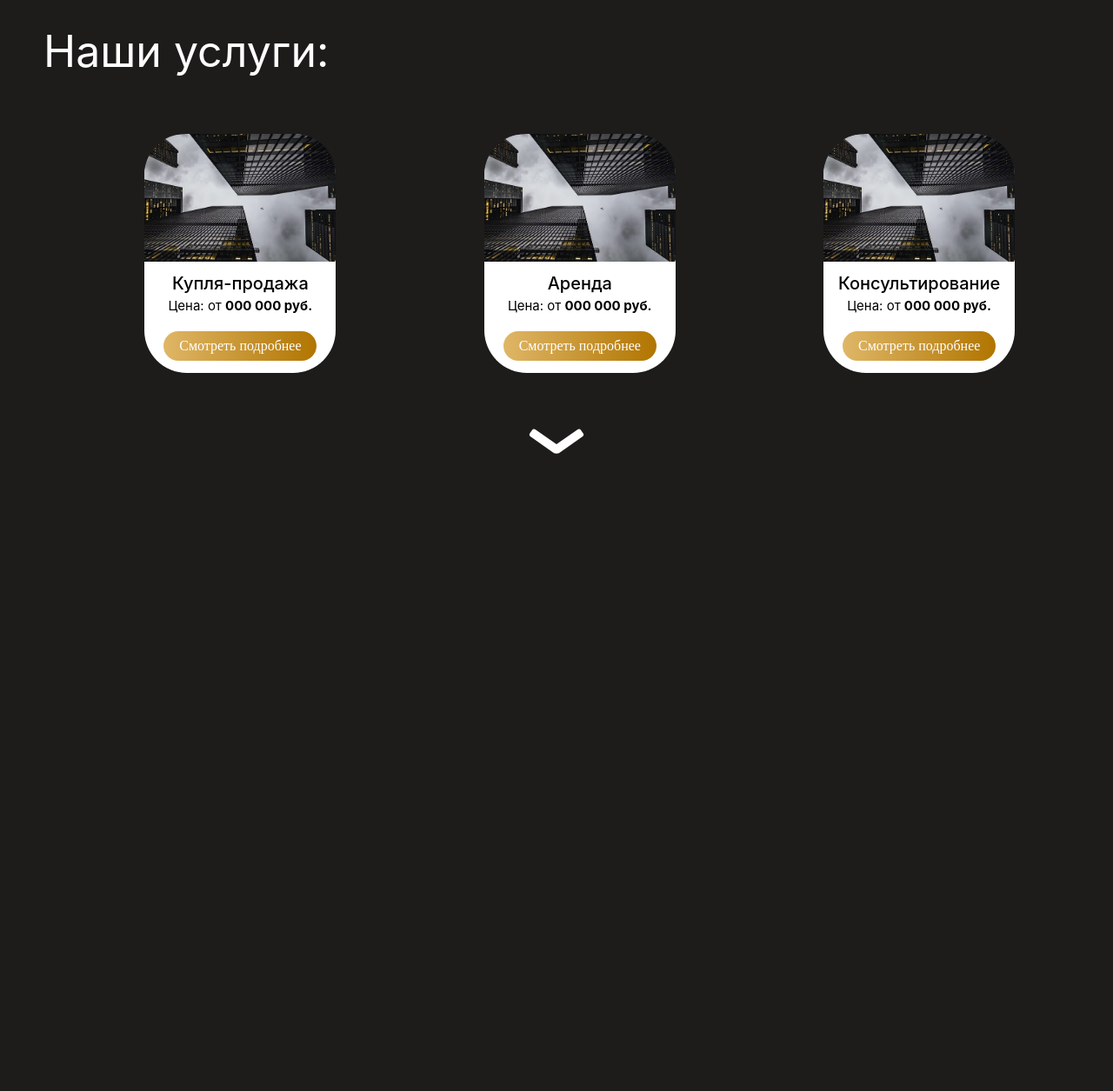
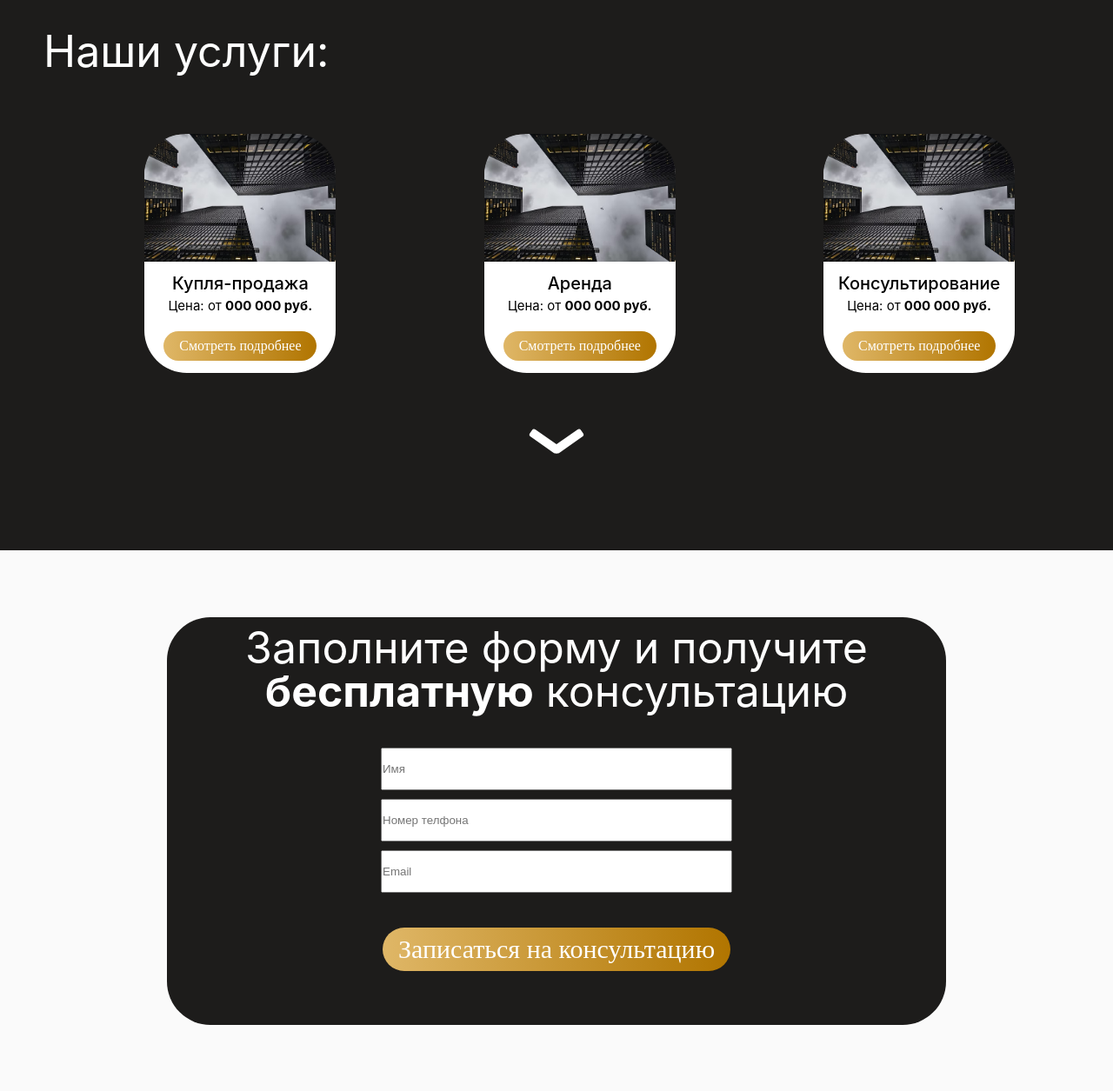
Before and after one commit to qVcreator/CenterGroup, a Django app: page / in a window 1280 px wide. Shown: the part 1267-2522 px from the top of the page at 87% size. Before the commit the page ends 1789 px from the top, so only its background shows below. Run offline with Django 4.2, Linux system fonts and the light colour scheme.

Commit message:
add consulting block

```diff
--- a/centerGroup/landing/forms.py
+++ b/centerGroup/landing/forms.py
@@ -2,6 +2,6 @@ from django import forms
 
 
 class LeaveRequestForm(forms.Form):
-    Name = forms.CharField(label="Имя")
-    PhoneNumber = forms.CharField(label="Номер телефона")
-    Email = forms.EmailField(label="E-mail")
+    Name = forms.CharField(widget=forms.TextInput(attrs={'placeholder': 'Имя'}))
+    PhoneNumber = forms.CharField(widget=forms.TextInput(attrs={'placeholder': 'Номер телфона'}))
+    Email = forms.EmailField(widget=forms.TextInput(attrs={'placeholder': 'Email'}))
--- a/centerGroup/landing/static/landing/css/style.css
+++ b/centerGroup/landing/static/landing/css/style.css
@@ -448,3 +448,76 @@ header #logo span {
     transform-origin: center center;
     transform: rotate(70deg);
 }
+
+/* Форма консультации */
+
+#consult {
+    padding-bottom: 6%;
+}
+
+#form_consulting {
+    border-radius: 50px;
+
+    margin-top: 6%;
+    margin-left: 15%;
+    margin-right: 15%;
+
+    background: #1D1C1B;
+
+    min-height: 400px;
+
+    text-align: center;
+}
+
+#form_consulting h5 {
+  font-family: 'Inter';
+  font-style: normal;
+  font-weight: 400;
+  font-size: 50px;
+  line-height: 50px;
+
+  padding-top: 10px;
+
+  margin-bottom: 40px;
+
+  color: #FFFFFF;
+}
+
+#form_consulting p {
+  margin-top: 10px;
+}
+
+#form_consulting input {
+  min-height: 45px;
+  min-width: 400px;
+}
+
+.form_message {
+  color: green;
+  margin-top: -29px;
+  font-family: 'Poppins';
+  font-style: normal;
+  font-size: 25px;
+  padding-bottom: 51px;
+}
+
+.btn_consult {
+  margin-top: 40px;
+  margin-bottom: 40px;
+
+  border-radius: 50px;
+  border: none;
+
+  background: linear-gradient(270.07deg, #A86F00 0.06%, #E2C07C 0.07%, #815500 0.08%, #A46C00 0.09%, #B17500 0.1%, #E0B869 102.02%);
+
+  min-height: 50px;
+  min-width: 400px;
+
+  font-family: 'Poppins';
+  font-style: normal;
+  font-weight: 500;
+  font-size: 30px;
+  color: #FFFFFF;
+
+  cursor: pointer;
+}
--- a/centerGroup/landing/templates/landing/home.html
+++ b/centerGroup/landing/templates/landing/home.html
@@ -76,4 +76,15 @@
         <span class="arrow-4-right"></span>
     </div>
 </div>
+<div id="consult">
+    <form id="form_consulting" action="{% url 'home' %}" method="post">
+        {% csrf_token %}
+        <h5>Заполните форму и получите <b>бесплатную</b> консультацию</h5>
+        {% for f in form %}
+            <p>{{ f }}</p>
+        {% endfor %}
+        <button type="submit" class="btn_consult">Записаться на консультацию</button>
+        <div class="form_message">{{ message }}</div>
+    </form>
+</div>
 {% endblock %}
--- a/centerGroup/landing/urls.py
+++ b/centerGroup/landing/urls.py
@@ -4,5 +4,5 @@ from .views import *
 
 urlpatterns = [
     path('', main_page, name="home"),
-    path('apartment/<int:apartment_id>', apartment_page, name="apartment")
+    path('apartment/<int:apartment_id>', apartment_page, name="apartment"),
 ]
--- a/centerGroup/landing/views.py
+++ b/centerGroup/landing/views.py
@@ -1,11 +1,31 @@
+import os
+
 from django.shortcuts import render
+from django.core.mail import EmailMessage
+
+from django.views.generic import FormView
+
+from .forms import LeaveRequestForm
 
 
 def main_page(request):
-    context = {
-        # content later
-    }
-    return render(request, 'landing/home.html', context=context)
+    message = ""
+    if request.method == 'POST':
+        form = LeaveRequestForm(request.POST)
+        if form.is_valid():
+            user_name = form.cleaned_data.get("Name")
+            user_phone = form.cleaned_data.get("PhoneNumber")
+            user_mail = form.cleaned_data.get("Email")
+
+            body = f'Добрый день, меня зовут {user_name}!\nПрошу связаться со мной по почте ({user_mail}) или по телефону {user_phone} '
+            email = EmailMessage(f'Консультация-{user_name}', body, to=[os.environ['EMAIL_TO']])
+            email.send()
+
+            message = "Ваш запрос отправлен"
+    else:
+        form = LeaveRequestForm()
+
+    return render(request, 'landing/home.html', {'form': form, 'message': message})
 
 
 def apartment_page(request):
```
Also changed, not shown: centerGroup/centerGroup/settings.py (+7 -5 lines), centerGroup/landing/templates/landing/base.html (line endings or trailing spaces).
